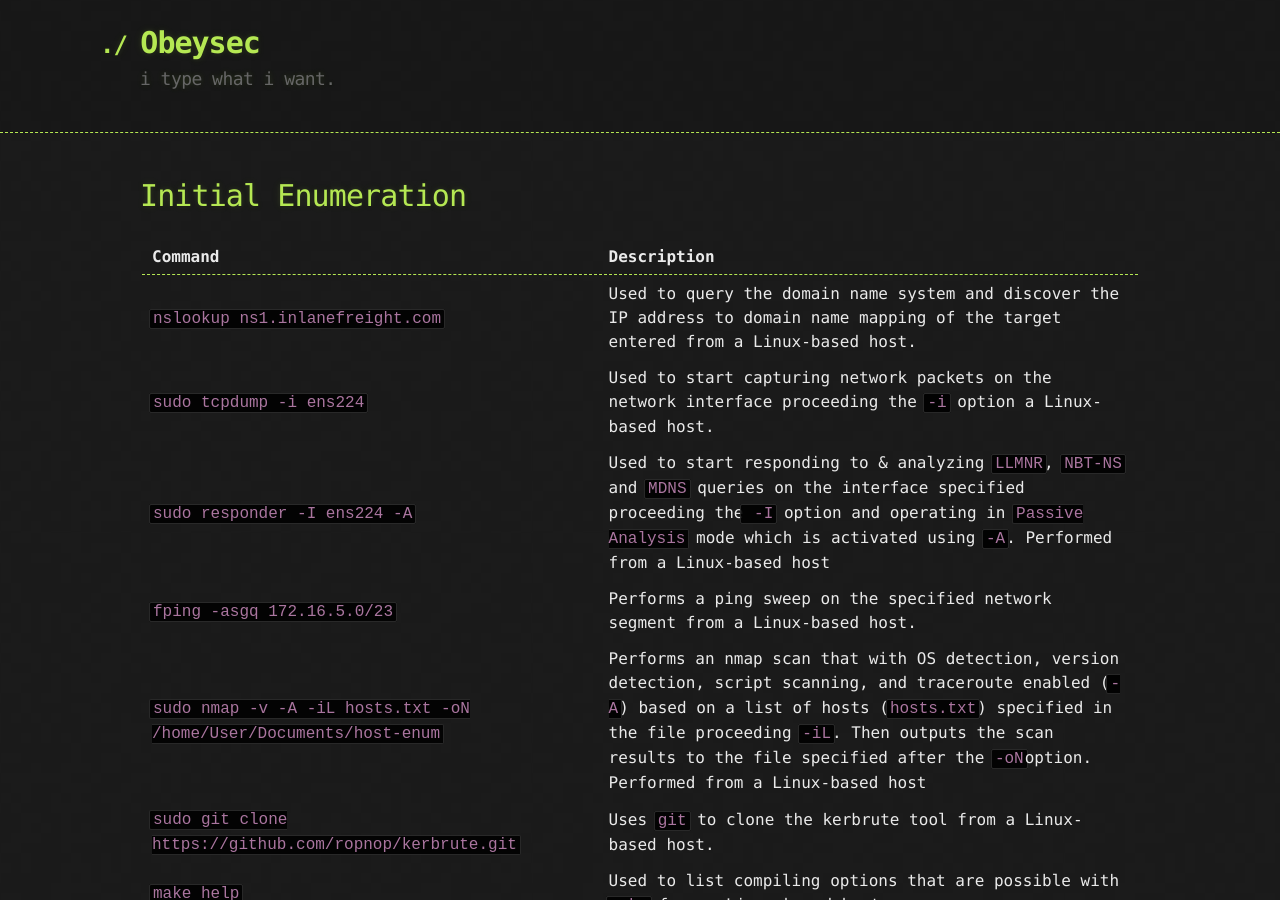
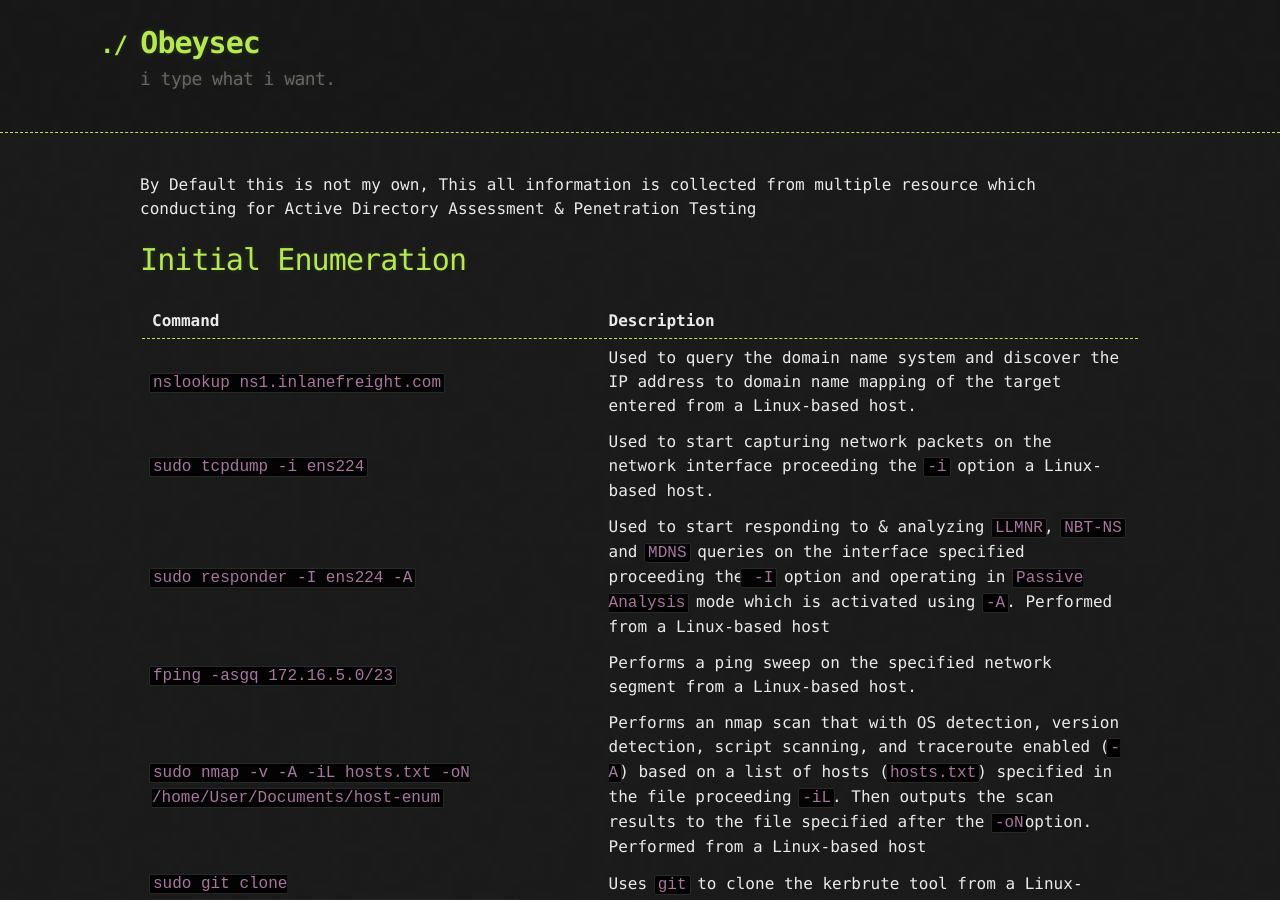
Before and after one commit to sahabrifki/sahabrifki.github.io, a Jekyll site: the page built from Cheatsheet.md, in a window 1280 px wide and 900 px high. Built offline with Jekyll 4.4.1, drawn with Linux system fonts in a browser that asks for light colours; our own code applies the rules of GitHub Pages for plain Markdown files.

Commit message:
Update Cheatsheet.md

```diff
--- a/Cheatsheet.md
+++ b/Cheatsheet.md
@@ -1,3 +1,6 @@
+By Default this is not my own, This all information is collected from multiple resource which conducting for Active Directory Assessment & Penetration Testing
+
+
 # Initial Enumeration
 
 | Command                                                      | Description                                                  |
```
